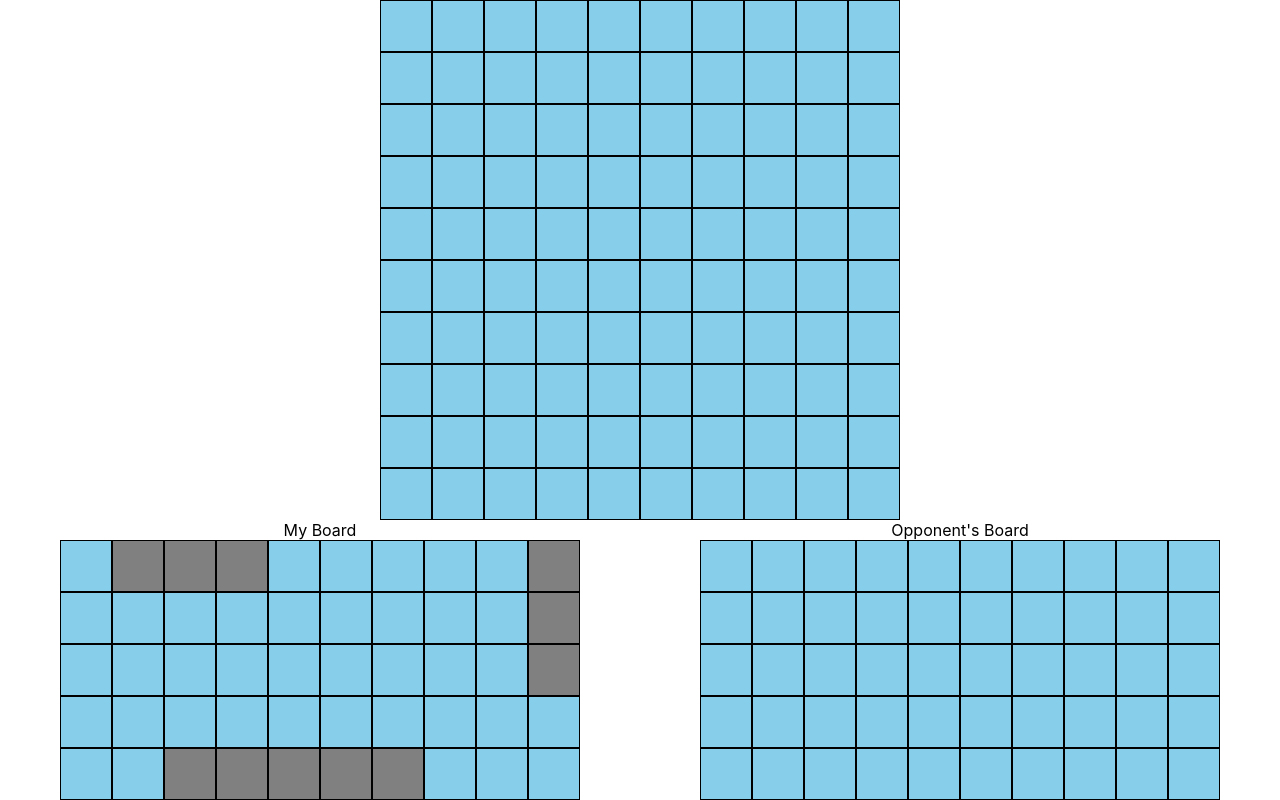
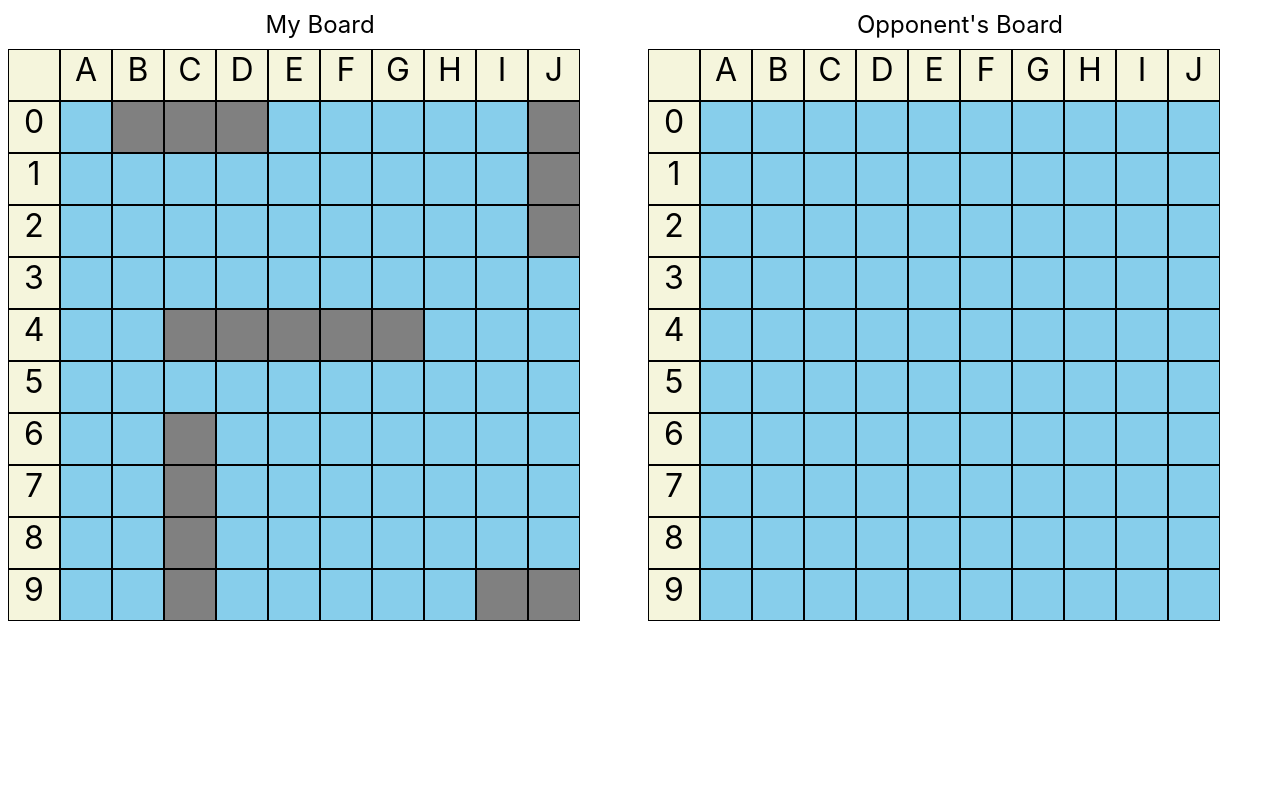
Before and after one commit to diballesteros/battleship, a React (Create React App) app: page / in a window 1280 px wide. Shown: the top 800 px of the page. Built offline with nearby package versions, Linux system fonts and the light colour scheme.

Commit message:
Correcting tests, grid squares

```diff
--- a/src/components/game/Game.js
+++ b/src/components/game/Game.js
@@ -30,7 +30,6 @@ class Game extends Component {
     render() {
         return (
             <div>
-                <ShipFactory />
                 <PlayerView getComputerMove={() => this.getComputerMove()}/>
             </div>
         );
--- a/src/components/gameboard/Gameboard.css
+++ b/src/components/gameboard/Gameboard.css
@@ -1,7 +1,22 @@
+.letter_row {
+    display: flex;
+    flex-flow: row wrap;
+    width: 624px;
+}
+
+.lower_section {
+    display: flex;
+    flex-flow: row nowrap;
+}
+
+.number_column {
+    display: flex;
+    flex-flow: column nowrap;
+}
+
 .board {
     display: flex;
     flex-flow: row wrap;
     width: 520px;
     height: 520px;
-    margin: auto;
 }
--- a/src/components/gameboard/Gameboard.js
+++ b/src/components/gameboard/Gameboard.js
@@ -23,6 +23,9 @@ const showShip = (type, isHit) => {
     return 'ocean'
   }
 };
+
+const letterRow = [' ', 'A', 'B', 'C', 'D', 'E', 'F', 'G', 'H', 'I', 'J'];
+const numberColumn = [...Array(10).keys()]
 
 const Gameboard = ({ ships, myBoard, computerTurn, resolveComputerTurn, computerMove, computerCallback, receivePlayerAttack }) => {
   const [board, setBoard] = useState(createInitialBoard());
@@ -64,22 +67,43 @@ const Gameboard = ({ ships, myBoard, computerTurn, resolveComputerTurn, computer
   });
 
   return (
+    <div>
+      <div className="letter_row">
+        {letterRow.map((value, i) =>
+          <Square
+            key={i}
+            text={value}
+            type='grid'>
+          </Square>)}
+      </div>
+      <div className="lower_section">
+        <div className="number_column">
+          {numberColumn.map((value, i) =>
+          <Square
+            key={i}
+            text={value}
+            type='grid'>
+            </Square>)}
+        </div>
         <div className='board'>
           {myBoard ? board.map((square, i) =>
             <Square
               key={i}
-          type={board[i].type}
-          hit={board[i].hit}
+              type={square.type}
+              hit={square.hit}
               myBoard={myBoard}>
             </Square>)
             : board.map((square, i) =>
               <Square
                 key={i}
-            type={showShip(board[i].type, board[i].hit)}
-            hit={board[i].hit}
+                type={showShip(square.type, square.hit)}
+                hit={square.hit}
                 resolveBoardClick={() => resolveBoardClick(i)}>
               </Square>)}
         </div>
+      </div>
+    </div>
+
   );
 }
 
--- a/src/components/gameboard/square/Square.css
+++ b/src/components/gameboard/square/Square.css
@@ -1,18 +1,27 @@
 .square {
     width: 50px;
     height: 50px;
-    border: 1px solid;
+    border: 1px solid black;
     font-size: 32px;
     text-align: center;
     cursor: pointer;
 }
+
 .my_square {
     cursor: default;
 }
 
 .ocean-square {
     background-color: skyblue;
+    color: black;
 }
+
 .ship-square {
     background-color: grey;
+    color: red;
 }
+
+.grid-square {
+    background-color: beige;
+    cursor: default;
+}
--- a/src/components/gameboard/square/Square.js
+++ b/src/components/gameboard/square/Square.js
@@ -3,8 +3,10 @@ import './Square.css';
 
 const Square = (props) => {
     switch (props.type) {
-        case "ship":
+        case 'ship':
             return <div onClick={props.resolveBoardClick} className={`square ship-square ${props.myBoard ? 'my_square' : ''}`}>{props.hit ? 'X' : ''}</div>
+        case 'grid':
+            return <div className='square grid-square'>{props.text}</div>
         default:
             return <div onClick={props.resolveBoardClick} className={`square ocean-square ${props.myBoard ? 'my_square' : ''}`}>{props.hit ? 'X' : ''}</div>
     }
--- a/src/components/playerview/PlayerView.css
+++ b/src/components/playerview/PlayerView.css
@@ -9,3 +9,8 @@
     flex-flow: column nowrap;
     align-items: center;
 }
+
+label {
+    font-size: 24px;
+    margin: 10px;
+}
```
Also changed, not shown: 2 other files (tests, documents, lock files or other folders). Lines whose indentation alone changed are shown as unchanged.
